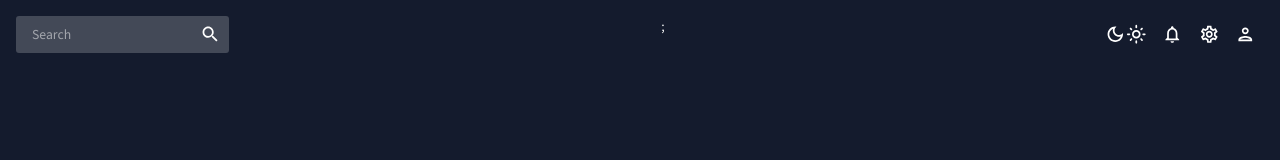
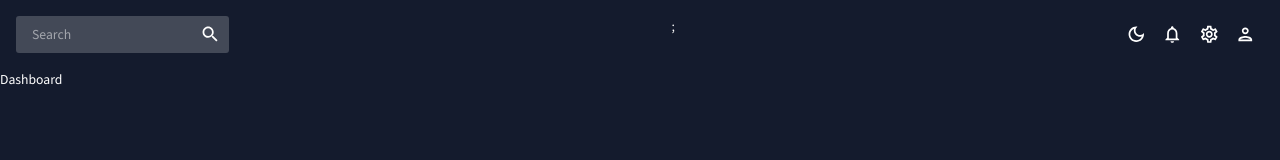
Before and after one commit to felixggj/dashboard-react, a React (Create React App) app: page / in a window 1280 px wide. Shown: the top 160 px of the page. Built offline with nearby package versions, Linux system fonts and the light colour scheme.

Commit message:
fixed dark/light mode icon bug

```diff
--- a/src/App.js
+++ b/src/App.js
@@ -1,6 +1,8 @@
 import { ColorModeContext, UseMode } from "./theme";
 import { CssBaseline, ThemeProvider } from "@mui/material";
-import Topbar from "./scents/global/Topbar";
+import { Routes, Route } from "react-router-dom";
+import Topbar from "./scenes/global/Topbar";
+import Dashboard from "./scenes/dashboard";
 
 function App() {
   const [theme, colorMode] = UseMode();
@@ -11,6 +13,9 @@
         <div className="app">
           <main className="content">
             <Topbar />
+            <Routes>
+              <Route path="/" element={<Dashboard />} />
+            </Routes>
           </main>
         </div>
       </ThemeProvider>
--- a/src/scents/global/Topbar.jsx
+++ b/src/scenes/global/Topbar.jsx
@@ -36,7 +36,6 @@
           ) : (
             <LightModeOutlinedIcon />
           )}
-          <LightModeOutlinedIcon />
         </IconButton>
         <IconButton>
           <NotificationsOutlinedIcon />
```
Also changed, not shown: src/scenes/dashboard/index.jsx (renamed from src/scents/dashboard/index.jsx), src/scenes/global/Sidebar.jsx (renamed from src/scents/global/Sidebar.jsx).
